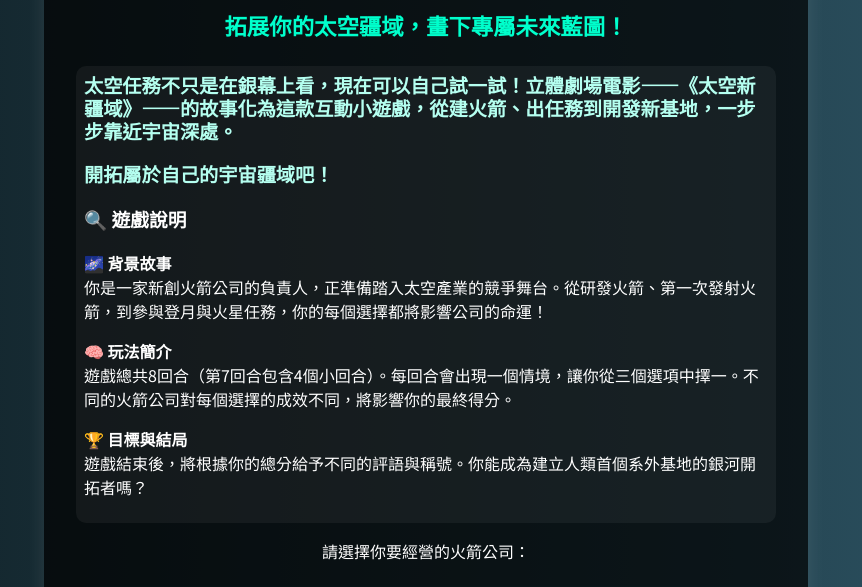
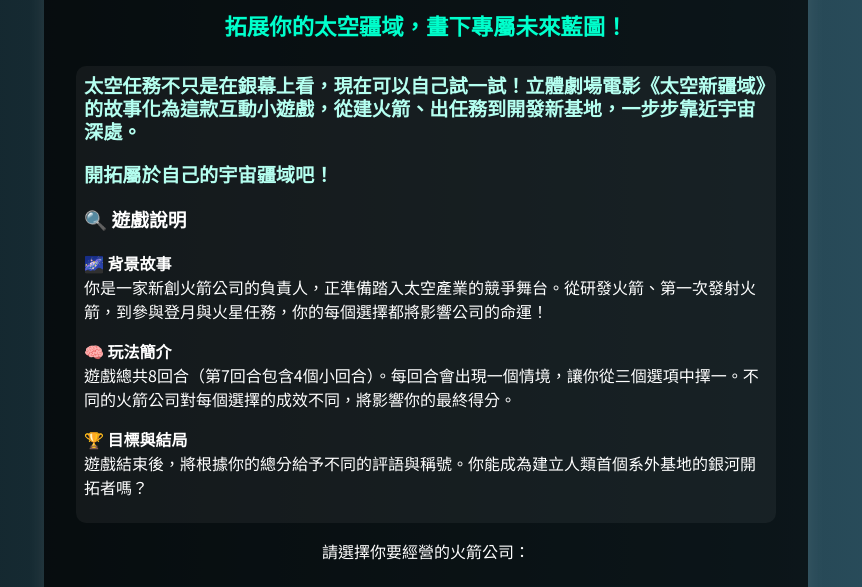
Before and after one commit to BonBonChou/rocket-tycoon, a plain HTML site: page index.html in a window 1280 px wide. Shown: the part 158-745 px from the top of the page, without its empty margins (214-1076 px from the left). Drawn offline with Linux system fonts and the light colour scheme.

Commit message:
index.html

```diff
--- a/index.html
+++ b/index.html
@@ -254,7 +254,7 @@
     <h1>🚀 太空新疆域——火箭公司模擬經營小遊戲</h1>
     <h4>拓展你的太空疆域，畫下專屬未來藍圖！</h4>
     <div class="intro">
-      <h5>太空任務不只是在銀幕上看，現在可以自己試一試！立體劇場電影——《太空新疆域》——的故事化為這款互動小遊戲，從建火箭、出任務到開發新基地，一步步靠近宇宙深處。</h5>
+      <h5>太空任務不只是在銀幕上看，現在可以自己試一試！立體劇場電影《太空新疆域》的故事化為這款互動小遊戲，從建火箭、出任務到開發新基地，一步步靠近宇宙深處。</h5>
       <h5>開拓屬於自己的宇宙疆域吧！</h5>
       <h3>🔍 遊戲說明</h3>
       <p>🌌 <strong>背景故事</strong><br>你是一家新創火箭公司的負責人，正準備踏入太空產業的競爭舞台。從研發火箭、第一次發射火箭，到參與登月與火星任務，你的每個選擇都將影響公司的命運！</p>
```
